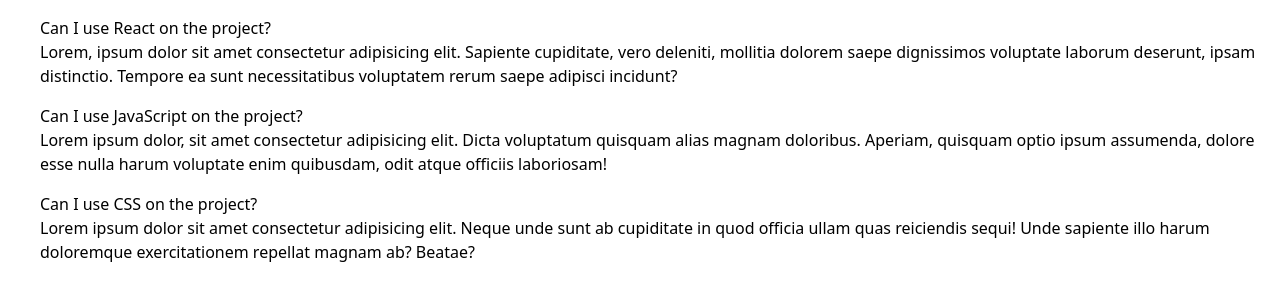
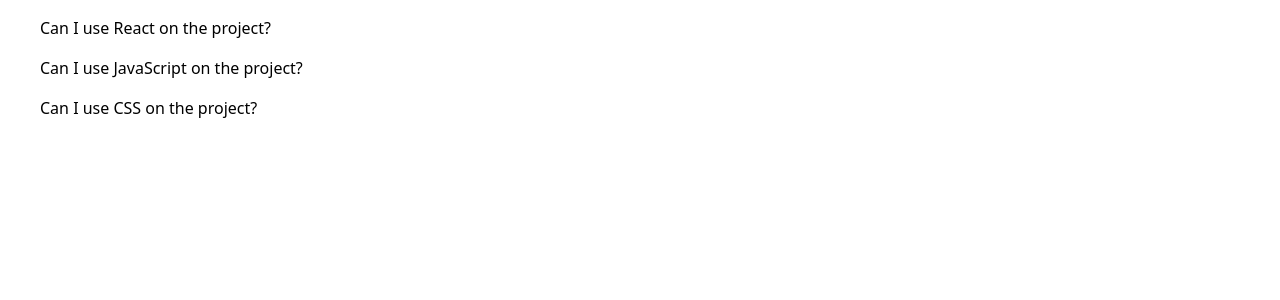
Before and after one commit to BehkoVasilev/comps, a React (Create React App) app: page / in a window 1280 px wide. Shown: the top 300 px of the page. Built offline with nearby package versions, Linux system fonts and the light colour scheme.

Commit message:
show/hide expanded item

```diff
--- a/src/App.js
+++ b/src/App.js
@@ -1,5 +1,5 @@
 import Accordion from './components/Accordion'
-import ButtonPage from './pages/ButtonPage';
+// import ButtonPage from './pages/ButtonPage';
 
 function App() {
     const items = [
--- a/src/components/Accordion.js
+++ b/src/components/Accordion.js
@@ -1,12 +1,26 @@
+import { useState } from "react";
+
 function Accordion({
     items
 }) {
+    const [expandedIndex, setExpandedInex] = useState(null);
 
-    const renderItems = items.map((item) => {
+    // const handleClick = (e) => {
+    //     const array = items.map((item) => item.label);
+    //     const index = array.indexOf(e.currentTarget.textContent);
+
+    //     if (index === expandedIndex){
+    //         return setExpandedInex(null)
+    //     }
+    //     setExpandedInex(index);
+    // }
+
+    const renderItems = items.map((item, index) => {
+        const isExpanded = index === expandedIndex;
         return (
             <dir key={item.id}>
-                <div>{item.label}</div>
-                <div>{item.content}</div>
+                <div onClick={() => index === expandedIndex ? setExpandedInex(null) : setExpandedInex(index)} >{item.label}</div>
+                {isExpanded && <div>{item.content}</div>}
             </dir>)
     })
     return (
```
